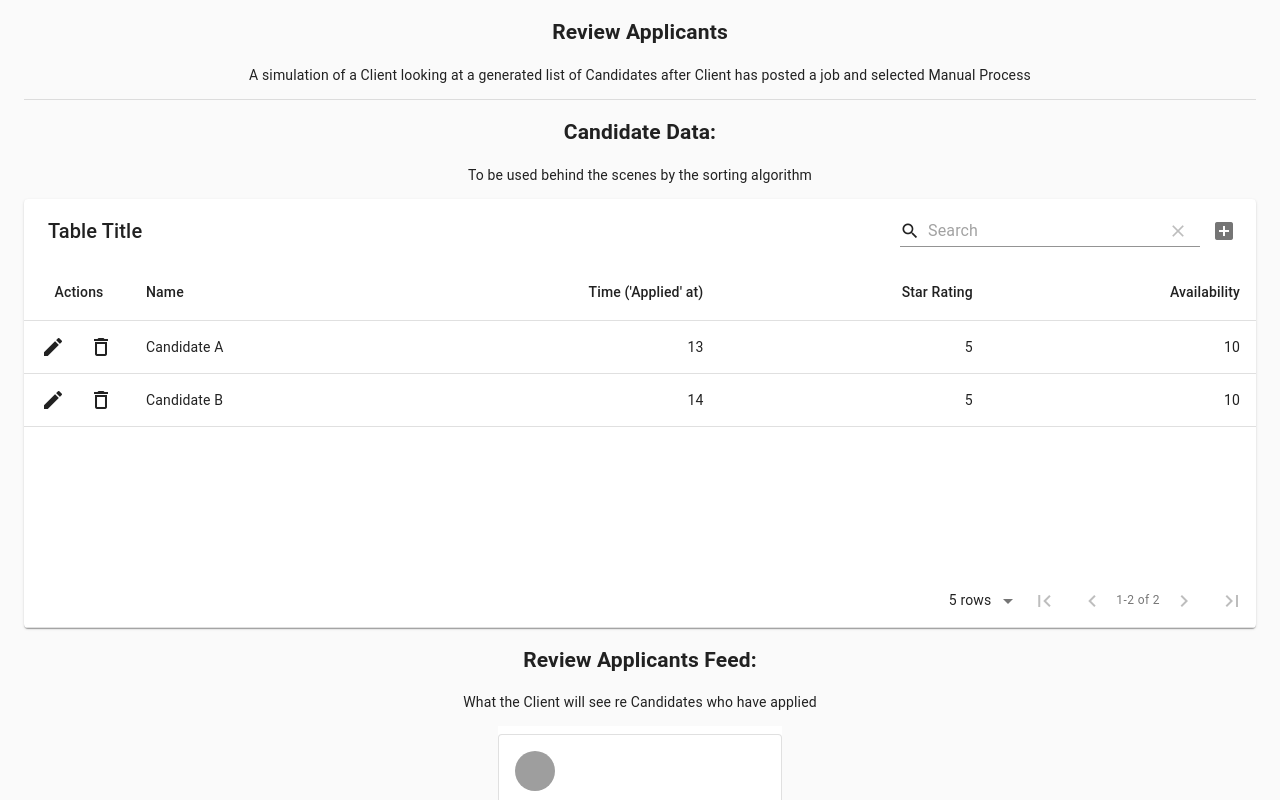
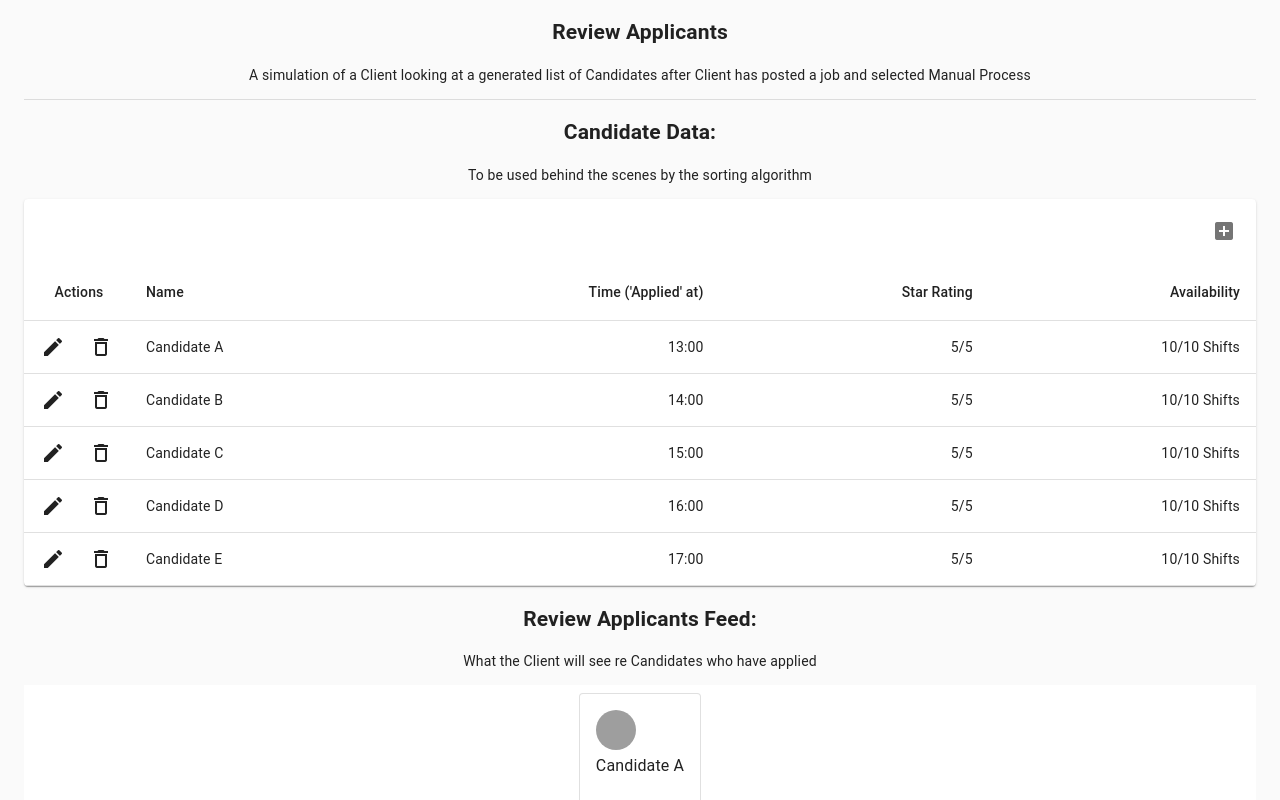
Before and after one commit to timhc22/applications-playground, a React (Create React App) app: page / in a window 1280 px wide. Shown: the top 800 px of the page. Built offline with nearby package versions, Linux system fonts and the light colour scheme; grey boxes are pictures that could not be loaded.

Commit message:
Add more data and styles

```diff
--- a/src/pages/DashboardPage/DashboardPage.tsx
+++ b/src/pages/DashboardPage/DashboardPage.tsx
@@ -1,5 +1,4 @@
 import React from 'react';
-import { createStyles, Theme, makeStyles } from '@material-ui/core/styles';
 import TableContainer from '@material-ui/core/TableContainer';
 import Paper from '@material-ui/core/Paper';
 import Divider from '@material-ui/core/Divider';
@@ -14,7 +13,7 @@ interface Data {
 }
 
 interface TableState {
-  columns: Array<Column<Data>>;
+  columns: Array<Column<Data>>; // is this working?
   data: Data[];
 }
 
@@ -23,13 +22,22 @@ export default function DashboardPage(): JSX.Element {
   const [state, setState] = React.useState<TableState>({
     columns: [
       { title: 'Name', field: 'name' },
-      { title: 'Time (\'Applied\' at)', field: 'timestamp', type: 'numeric' },
-      { title: 'Star Rating', field: 'starRating', type: 'numeric' },
-      { title: 'Availability', field: 'availability', type: 'numeric' },
+      { title: 'Time (\'Applied\' at)', field: 'timestamp', type: 'numeric',
+        render: rowData => <span>{rowData.timestamp}:00</span>
+      },
+      { title: 'Star Rating', field: 'starRating', type: 'numeric',
+        render: rowData => <span>{rowData.starRating}/5</span>
+      },
+      { title: 'Availability', field: 'availability', type: 'numeric',
+        render: rowData => <span>{rowData.availability}/10 Shifts</span>
+      },
     ],
     data: [
       { name: 'Candidate A', timestamp: new Date().getHours(), starRating: 5, availability: 10},
       { name: 'Candidate B', timestamp: new Date().getHours() +1, starRating: 5, availability: 10},
+      { name: 'Candidate C', timestamp: new Date().getHours() +2, starRating: 5, availability: 10},
+      { name: 'Candidate D', timestamp: new Date().getHours() +3, starRating: 5, availability: 10},
+      { name: 'Candidate E', timestamp: new Date().getHours() +4, starRating: 5, availability: 10},
     ]
   });
 
@@ -48,6 +56,11 @@ export default function DashboardPage(): JSX.Element {
         <MaterialTable
           columns={state.columns}
           data={state.data}
+          title={""}
+          options={{
+            search: false,
+            paging: false
+          }}
           editable={{
             onRowAdd: (newData) =>
               new Promise((resolve) => {
--- a/src/pages/DashboardPage/ReviewList.tsx
+++ b/src/pages/DashboardPage/ReviewList.tsx
@@ -16,11 +16,13 @@ const useStyles = makeStyles((theme: Theme) =>
     },
     list: {
       width: '100%',
-      maxWidth: '36ch',
       backgroundColor: theme.palette.background.paper,
+      display: 'flex',
+      flexDirection: 'column',
+      alignItems: 'center',
     },
     card: {
-      minWidth: 275,
+      maxWidth: 200,
       marginBottom: 15,
     },
   }),
@@ -58,27 +60,3 @@ export default function ReviewList(props: any): JSX.Element {
     </section>
   );
 }
-
-
-{/*<Table className={classes.table} aria-label="simple table">*/}
-{/*  <TableHead>*/}
-{/*    <TableRow>*/}
-{/*      <TableCell>Name</TableCell>*/}
-{/*      <TableCell>Time ('Applied' at)</TableCell>*/}
-{/*      <TableCell>Star Rating</TableCell>*/}
-{/*      <TableCell>Availability</TableCell>*/}
-{/*    </TableRow>*/}
-{/*  </TableHead>*/}
-{/*  <TableBody>*/}
-{/*    {data.map((row) => (*/}
-{/*      <TableRow key={row.name}>*/}
-{/*        <TableCell component="th" scope="row">*/}
-{/*          {row.name}*/}
-{/*        </TableCell>*/}
-{/*        <TableCell>{row.timestamp}:00 Hours</TableCell>*/}
-{/*        <TableCell>{row.starRating}/5</TableCell>*/}
-{/*        <TableCell>{row.availability}/10 Shifts</TableCell>*/}
-{/*      </TableRow>*/}
-{/*    ))}*/}
-{/*  </TableBody>*/}
-{/*</Table>*/}
```
